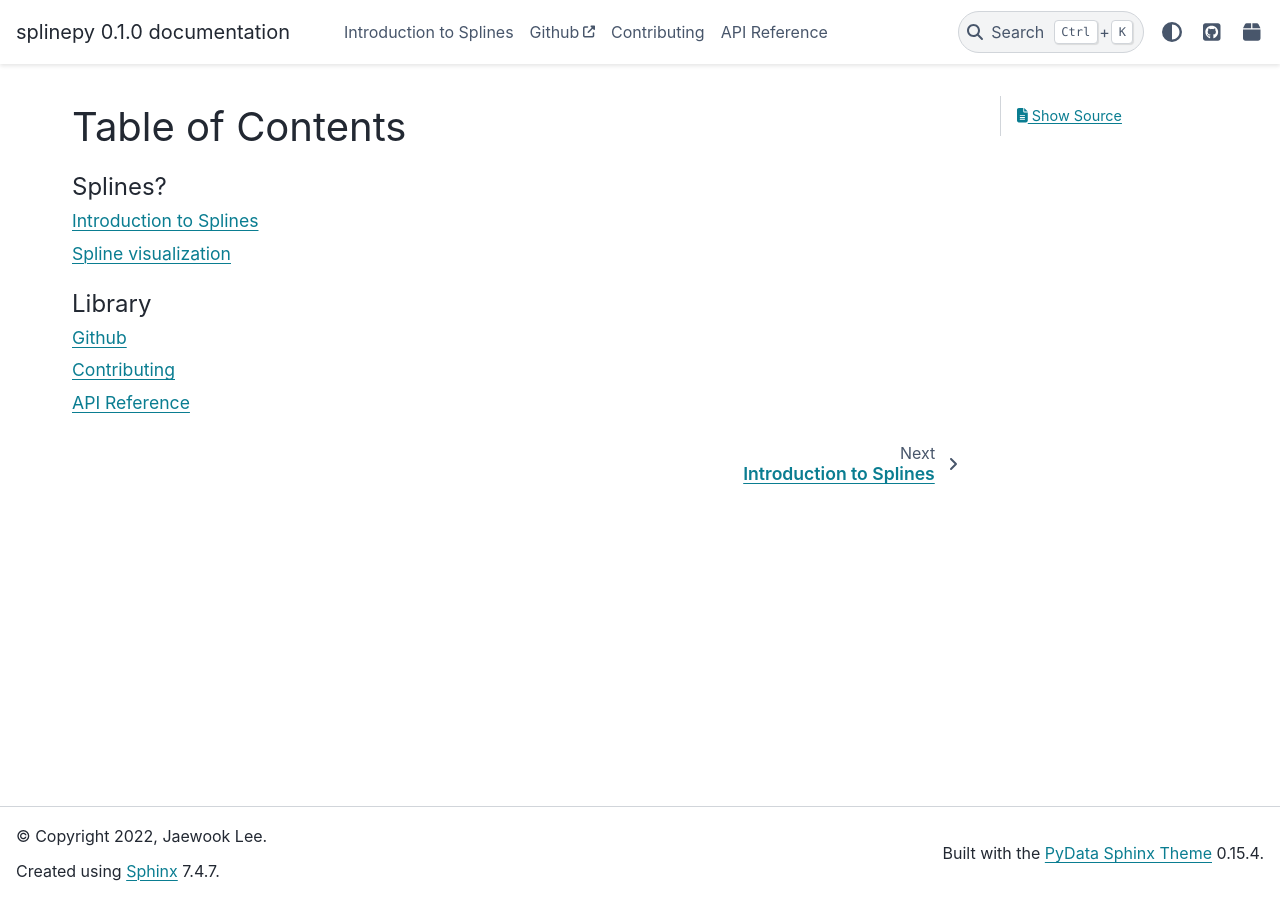
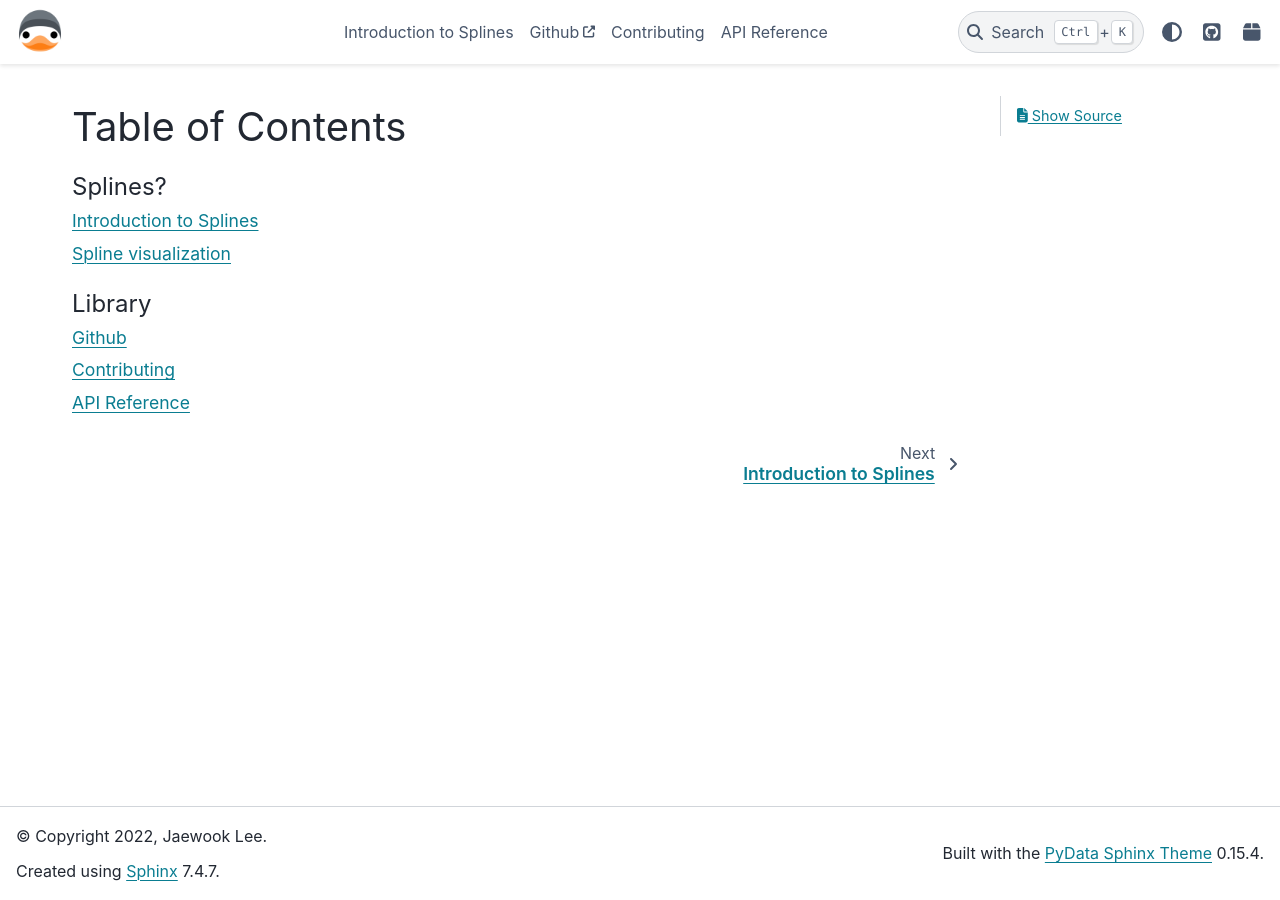
Before and after one commit to tataratat/splinepy, a Sphinx documentation site: the page built from docs/source/index.rst, in a window 1280 px wide. Built offline with Sphinx 7.4.7 and the PyData theme 0.15.4, drawn with Linux system fonts in a browser that asks for light colours; the version number is read from the project's files by our own code.

Commit message:
Add: favicon

```diff
--- a/docs/source/conf.py
+++ b/docs/source/conf.py
@@ -43,7 +43,9 @@ pygments_style = "sphinx"
 # -- Options for HTML output -------------------------------------------------
 
 html_theme = "pydata_sphinx_theme"
+html_logo = "_static/favicon.png"
 html_theme_options = {
+    # "logo": "_static/favicon.png",
     "icon_links": [
         {
             "name": "GitHub",
@@ -58,6 +60,7 @@ html_theme_options = {
     ],
     "navigation_with_keys": False,
 }
+html_favicon = "_static/favicon.png"
 # html_favicon = "_static/favicon.ico"
 html_static_path = ["_static"]
 html_css_files = ["style.css"]
```
Also changed, not shown: docs/source/_static/favicon.png (added).
